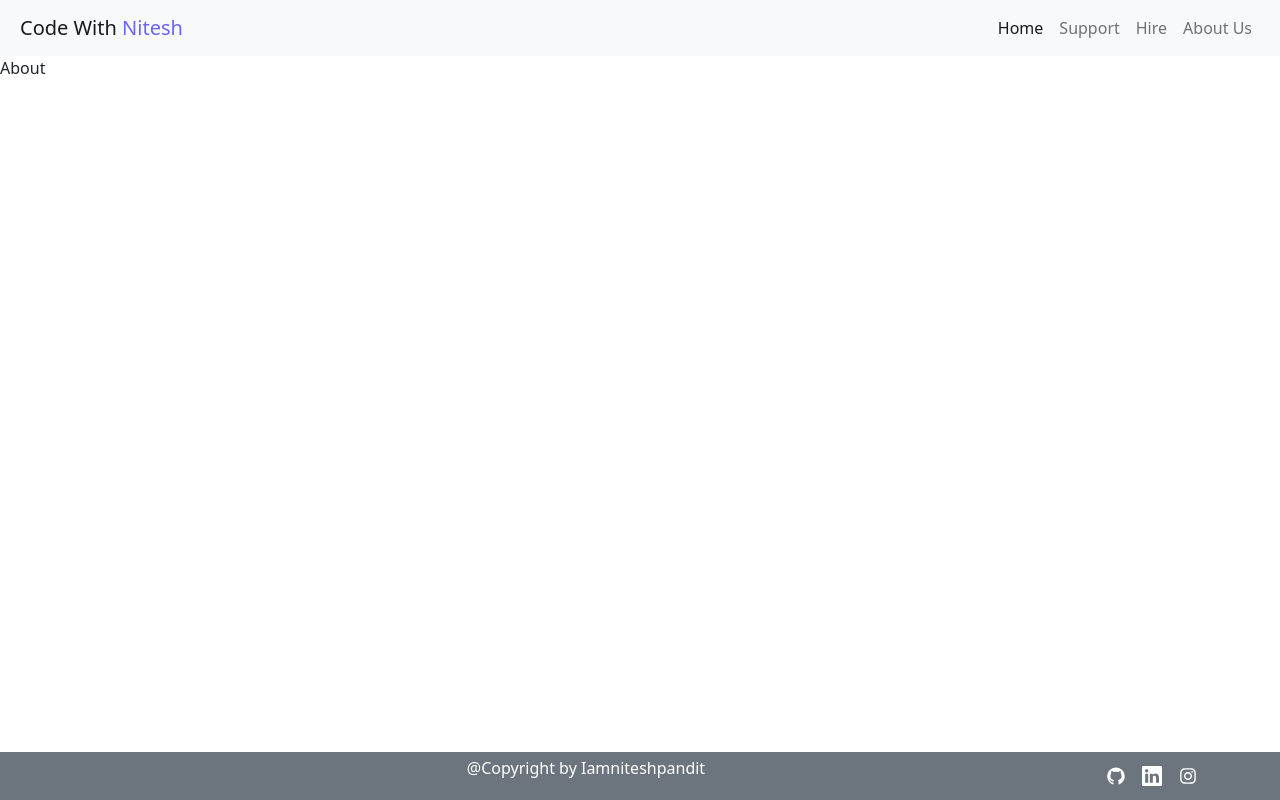
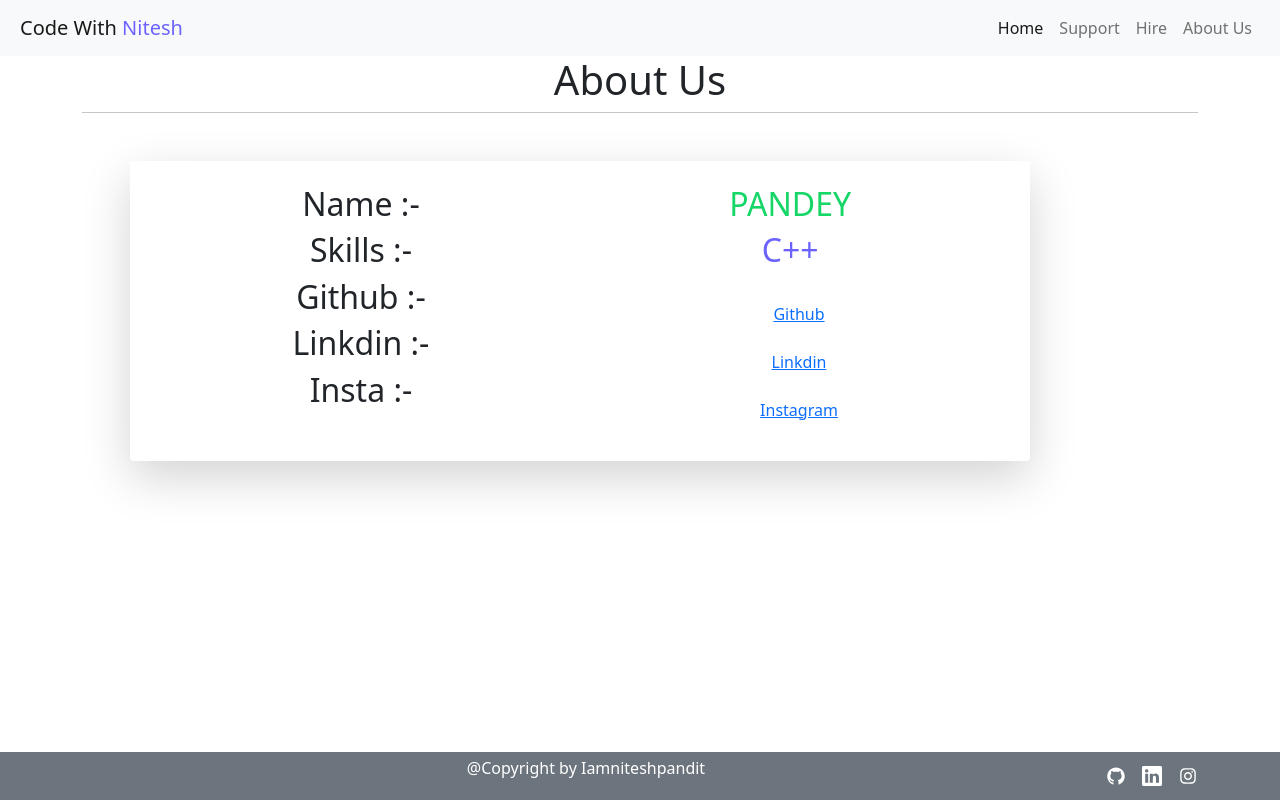
Before and after one commit to IAMNITESHPANDIT/Portfolio-Sample, a React (Create React App) app: page /Chalo-deploy-karte-hain/about in a window 1280 px wide. Built offline with nearby package versions, Linux system fonts and the light colour scheme.

Commit message:
some content added

```diff
--- a/src/App.css
+++ b/src/App.css
@@ -1,6 +1,11 @@
+
 .logo , .myText{
     color:#6C63FF;
 }
+.nameText{
+color:#15d666
+}
+
 
 .icon-value > a{
     text-decoration: none;
@@ -11,3 +16,11 @@ a > *{
     width:20px;
     height:40px;
 }
+.rounded{
+    text-align:center;
+    width:900px;
+    height:300px;
+}
+.container > *{
+    text-align: center;
+}
--- a/src/component/NavbarComponent/about.component.jsx
+++ b/src/component/NavbarComponent/about.component.jsx
@@ -1,8 +1,92 @@
 import React from 'react'
+import Typical from  'react-typical';
 
 function About() {
   return (
-    <div>About</div>
+    <div className="container">
+       <p className="h1 text-center ">About Us</p>
+       <hr class="dropdown-divider"/>
+      <div className="shadow-lg p-3 mb-5 bg-body mt-5 ms-5 p-4 rounded">
+       <div className="row">
+         <div className="col-6">
+         <p className="h2">Name :-</p>
+         <p className="h2">Skills :-</p>
+         <p className="h2">Github :-</p>
+         <p className="h2">Linkdin :-</p>
+         <p className="h2">Insta :-</p>
+         </div>
+         <div className="col-6">
+
+         <p className="h2">
+         <Typical className="nameText h2" loop={Infinity}
+              steps={[
+                "NITESH KUMAR PANDEY",
+                1000,
+                "KUMAR",
+                1000,
+                "PANDEY",
+                1000,
+
+              ]}
+              />
+         </p>
+         <p className="h2">
+         <span>
+         <Typical className="myText h2" loop={Infinity}
+              steps={[
+                "Mysql",
+                1000,
+                "Reactjs",
+                1000,
+                "Saas",
+                1000,
+                "C++",
+                1000,
+                "Python",
+                1000,
+                "Android Development",
+                1000,
+                "Data Structures",
+                1000,
+                "C",
+                1000,
+                "HTML5",
+                1000,
+                "Mongo Db",
+                1000,
+                "Git Bash",
+                1000,
+                "Problem Solving",
+                1000,
+                "JavaScript",
+                1000,
+                "PHP",
+                1000,
+                "Bootstrap",
+                1000,
+
+              ]}
+              />
+         </span>
+         </p>
+         <br/>
+
+         <a href="https://github.com/IAMNITESHPANDIT">Github</a>
+         <br/>
+         <br/>
+         <a href="https://www.linkedin.com/in/iamniteshpandit/">Linkdin</a>
+         <br/>
+         <br/>
+         <a href="https://www.instagram.com/iamniteshpandit/">Instagram</a>
+         </div>
+       </div>
+
+
+      </div>
+
+
+
+    </div>
   )
 }
 
```
